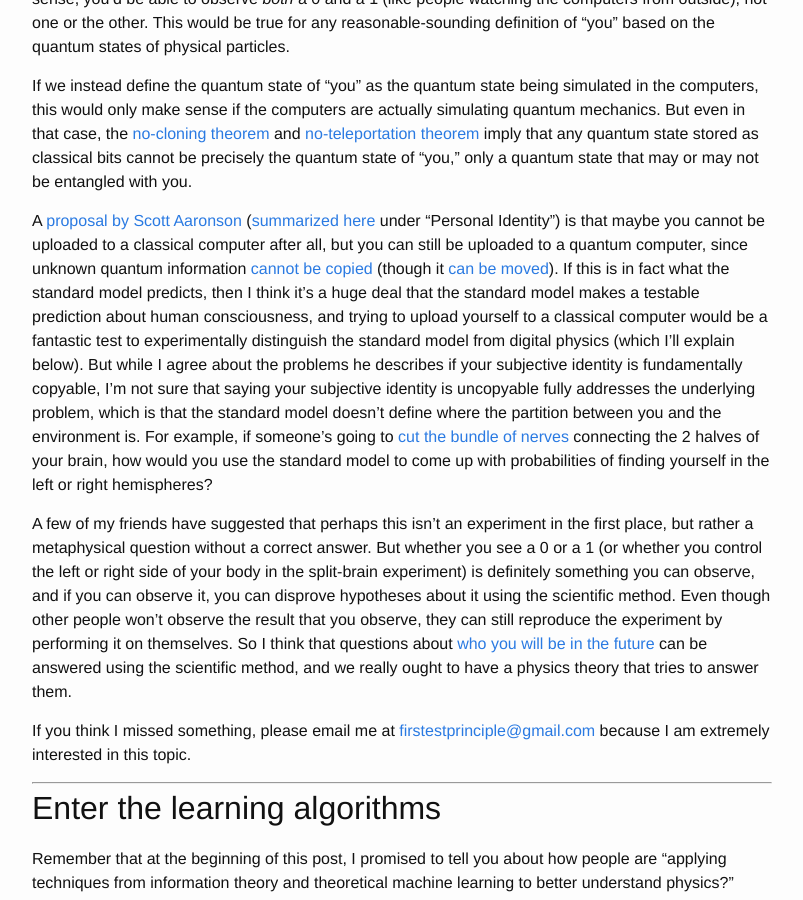
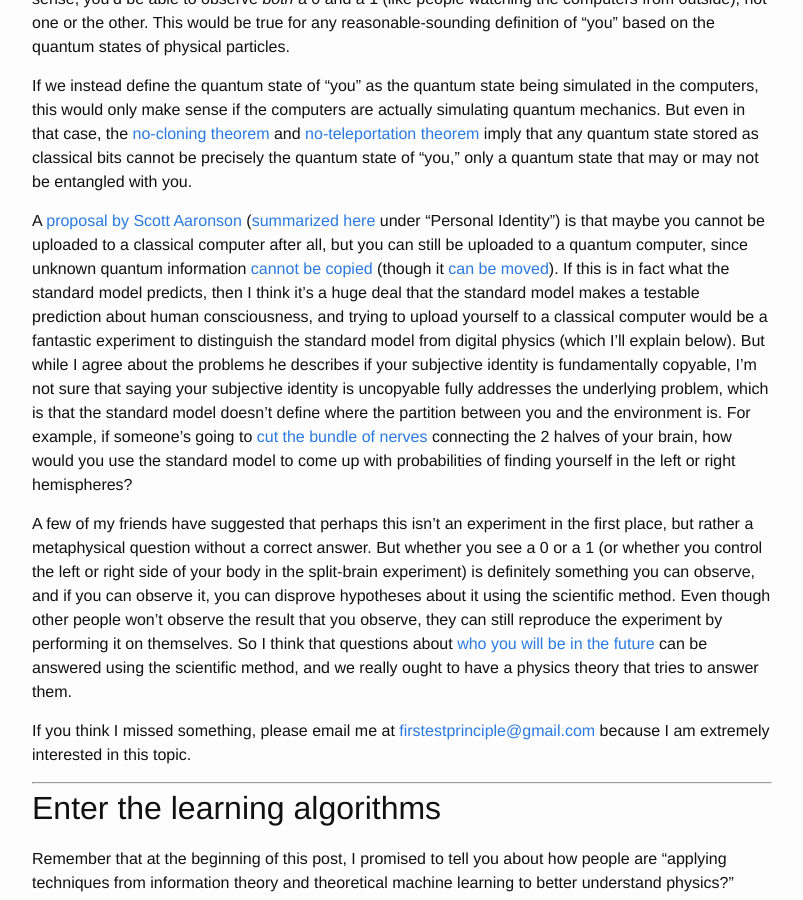
Before and after one commit to ad510/firstest-principle, a Jekyll site: the page built from _posts/2016-07-10-learning.md, in a window 1280 px wide and 900 px high, scrolled down 7153 px. Shown: the whole window, without its empty margins (238-1041 px from the left). Built offline with Jekyll 4.4.1, drawn with Linux system fonts in a browser that asks for light colours.

Commit message:
fantastic test to experimentally distinguish -> fantastic experiment to distinguish

```diff
--- a/_posts/2016-07-10-learning.md
+++ b/_posts/2016-07-10-learning.md
@@ -103,7 +103,7 @@
 
 If we instead define the quantum state of "you" as the quantum state being simulated in the computers, this would only make sense if the computers are actually simulating quantum mechanics. But even in that case, the [no-cloning theorem](https://en.wikipedia.org/wiki/No-cloning_theorem) and [no-teleportation theorem](https://en.wikipedia.org/wiki/No-teleportation_theorem) imply that any quantum state stored as classical bits cannot be precisely the quantum state of "you," only a quantum state that may or may not be entangled with you.
 
-A [proposal by Scott Aaronson](https://arxiv.org/abs/1306.0159) ([summarized here](http://www.scottaaronson.com/blog/?p=2903) under "Personal Identity") is that maybe you cannot be uploaded to a classical computer after all, but you can still be uploaded to a quantum computer, since unknown quantum information [cannot be copied](https://en.wikipedia.org/wiki/No-cloning_theorem) (though it [can be moved](https://en.wikipedia.org/wiki/Quantum_teleportation)). If this is in fact what the standard model predicts, then I think it's a huge deal that the standard model makes a testable prediction about human consciousness, and trying to upload yourself to a classical computer would be a fantastic test to experimentally distinguish the standard model from digital physics (which I'll explain below). But while I agree about the problems he describes if your subjective identity is fundamentally copyable, I'm not sure that saying your subjective identity is uncopyable fully addresses the underlying problem, which is that the standard model doesn't define where the partition between you and the environment is. For example, if someone's going to [cut the bundle of nerves](https://www.youtube.com/watch?v=wfYbgdo8e-8) connecting the 2 halves of your brain, how would you use the standard model to come up with probabilities of finding yourself in the left or right hemispheres?
+A [proposal by Scott Aaronson](https://arxiv.org/abs/1306.0159) ([summarized here](http://www.scottaaronson.com/blog/?p=2903) under "Personal Identity") is that maybe you cannot be uploaded to a classical computer after all, but you can still be uploaded to a quantum computer, since unknown quantum information [cannot be copied](https://en.wikipedia.org/wiki/No-cloning_theorem) (though it [can be moved](https://en.wikipedia.org/wiki/Quantum_teleportation)). If this is in fact what the standard model predicts, then I think it's a huge deal that the standard model makes a testable prediction about human consciousness, and trying to upload yourself to a classical computer would be a fantastic experiment to distinguish the standard model from digital physics (which I'll explain below). But while I agree about the problems he describes if your subjective identity is fundamentally copyable, I'm not sure that saying your subjective identity is uncopyable fully addresses the underlying problem, which is that the standard model doesn't define where the partition between you and the environment is. For example, if someone's going to [cut the bundle of nerves](https://www.youtube.com/watch?v=wfYbgdo8e-8) connecting the 2 halves of your brain, how would you use the standard model to come up with probabilities of finding yourself in the left or right hemispheres?
 
 A few of my friends have suggested that perhaps this isn't an experiment in the first place, but rather a metaphysical question without a correct answer. But whether you see a 0 or a 1 (or whether you control the left or right side of your body in the split-brain experiment) is definitely something you can observe, and if you can observe it, you can disprove hypotheses about it using the scientific method. Even though other people won't observe the result that you observe, they can still reproduce the experiment by performing it on themselves. So I think that questions about [who you will be in the future](https://waitbutwhy.com/2014/12/what-makes-you-you.html) can be answered using the scientific method, and we really ought to have a physics theory that tries to answer them.
 
```
